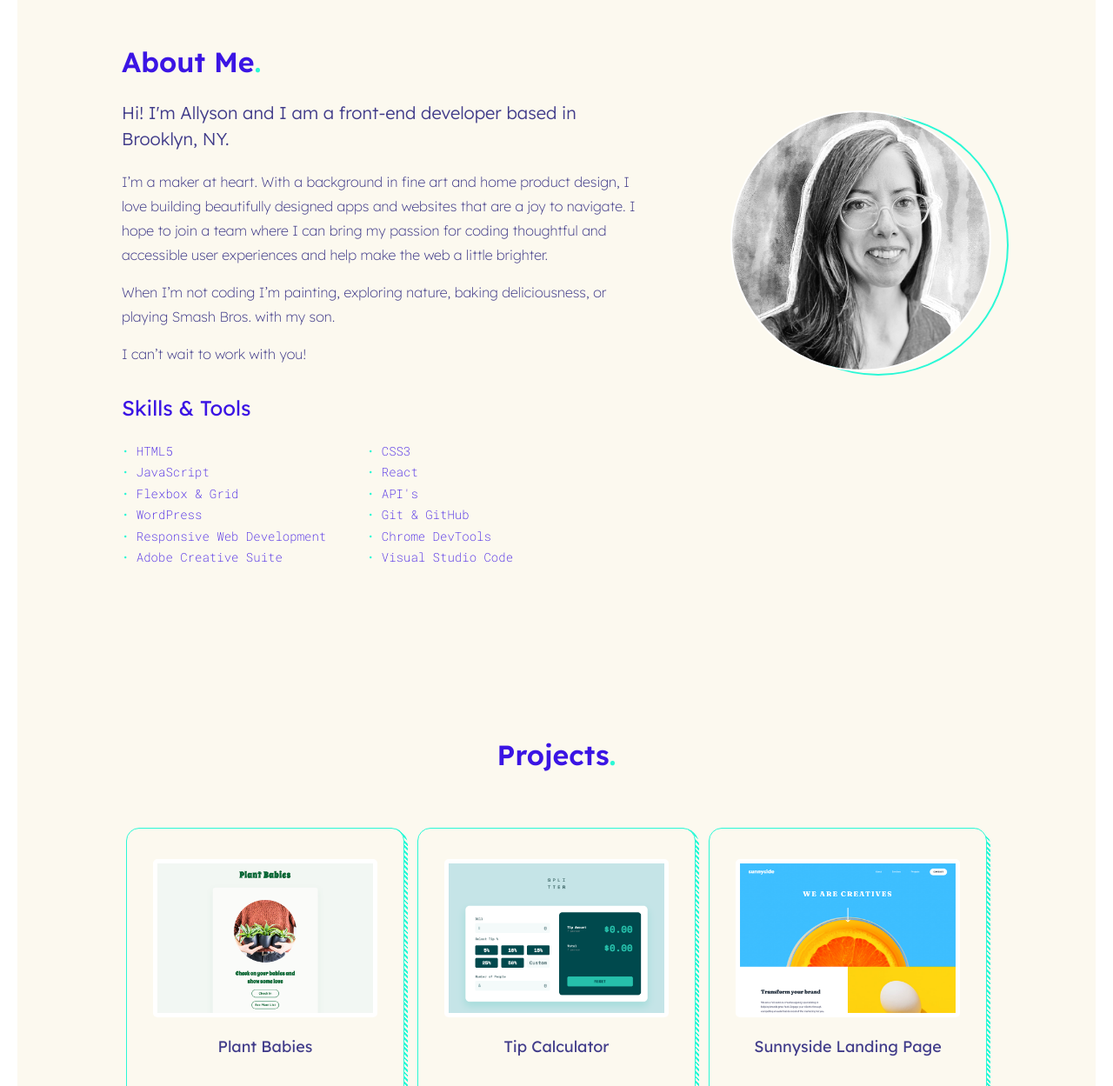
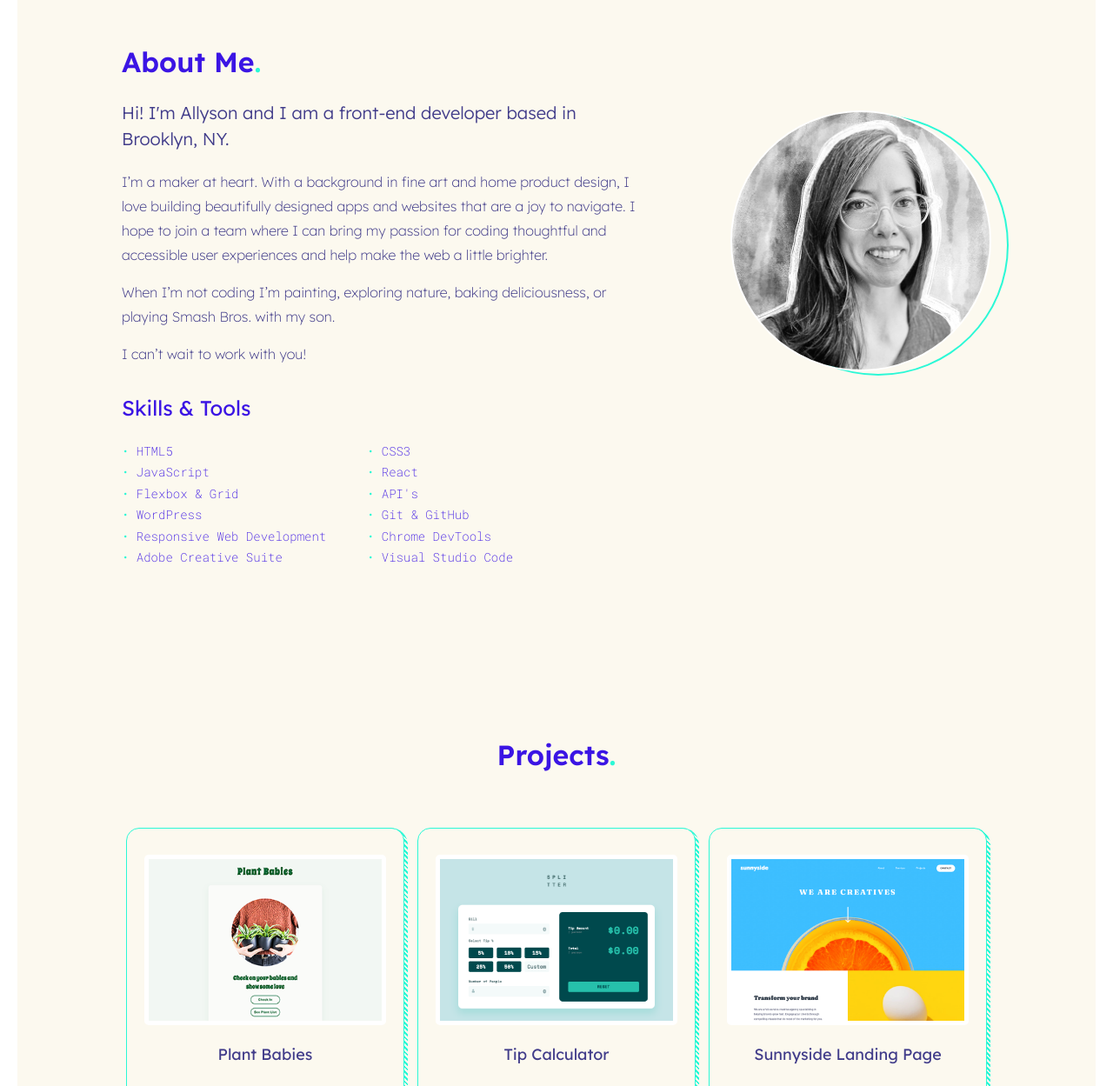
Before and after one commit to allyson-s-code/Web-Dev-Portfolio, a website built with Parcel: page index.html in a window 1280 px wide. Shown: the part 700-1949 px from the top of the page at 87% size. Built offline with nearby package versions, Linux system fonts and the light colour scheme.

Commit message:
Tweaked padding in portfolio item and started srcset for images

```diff
--- a/css/main.css
+++ b/css/main.css
@@ -454,7 +454,7 @@ button {
 
 .profile-img-wrapper {
   width: 80%;
-  max-width: 300px;
+  max-width: 275px;
   position: relative;
   z-index: 1;
 }
@@ -646,7 +646,7 @@ footer h3 {
 }
 
 footer .period {
-  animation-duration: 3s;
+  animation-duration: 2s;
   animation-iteration-count: infinite;
   display: inline-block;
   padding-left: 4px;
@@ -663,16 +663,12 @@ footer .period {
   10% {
     transform: scale(1.1, 0.9) translateY(0);
   }
-  30% {
+
+  50% {
     transform: scale(0.9, 1.1) translateY(-10px);
   }
-  50% {
-    transform: scale(1.05, 0.95) translateY(0);
-  }
-  57% {
-    transform: scale(1, 1) translateY(-1px);
-  }
-  64% {
+
+  75% {
     transform: scale(1, 1) translateY(0);
   }
   100% {
@@ -943,6 +939,10 @@ footer .social-icons i {
     justify-content: center;
   }
 
+  .portfolio-item {
+    padding: 10px 30px;
+  }
+
   /* BASE FOOTER STYLES */
   footer h3 {
     font-size: 2.25rem;
@@ -1034,6 +1034,10 @@ footer .social-icons i {
 
   .portfolio-item-wrapper {
     width: 48%;
+  }
+
+  .portfolio-item {
+    padding: 10px 20px;
   }
 
   .project-description {
@@ -1139,10 +1143,6 @@ footer .social-icons i {
     width: 32%;
   }
 
-  .portfolio-item {
-    padding: 15px 30px;
-  }
-
   /* Footer */
 
   .contact-info {
--- a/index.html
+++ b/index.html
@@ -125,7 +125,13 @@
         <div class="content-wrapper about-wrapper">
           <figure class="profile-img-wrapper">
             <img
-              src="img/allyson-profile-2.png"
+              srcset="
+                img/allyson-profile-275w.png 275w,
+                img/allyson-profile-600w.png 600w
+              "
+              sizes="(max-width: 1199px) 275px,
+              600px"
+              src="img/allyson-profile-600w.png"
               alt="Allyson Smith Headshot"
               class="profile-img"
             />
@@ -177,7 +183,13 @@
               <div class="portfolio-item">
                 <figure>
                   <a href="https://plant-babies.netlify.app/" target="_blank"
-                    ><img src="img/plant-babies.png" alt="Plant Babies Project"
+                    ><img
+                      srcset="
+                        img/plant-babies-360w.png,
+                        img/plant-babies-720w.png 2x
+                      "
+                      src="img/plant-babies-720w.png"
+                      alt="Plant Babies Project"
                   /></a>
                 </figure>
                 <h5>Plant Babies</h5>
```
Also changed, not shown: img/allyson-profile-2.png (deleted), img/allyson-profile-275w.png (added), img/allyson-profile-600w.png (added), img/plant-babies-360w.png (added), img/plant-babies-720w.png (added).
